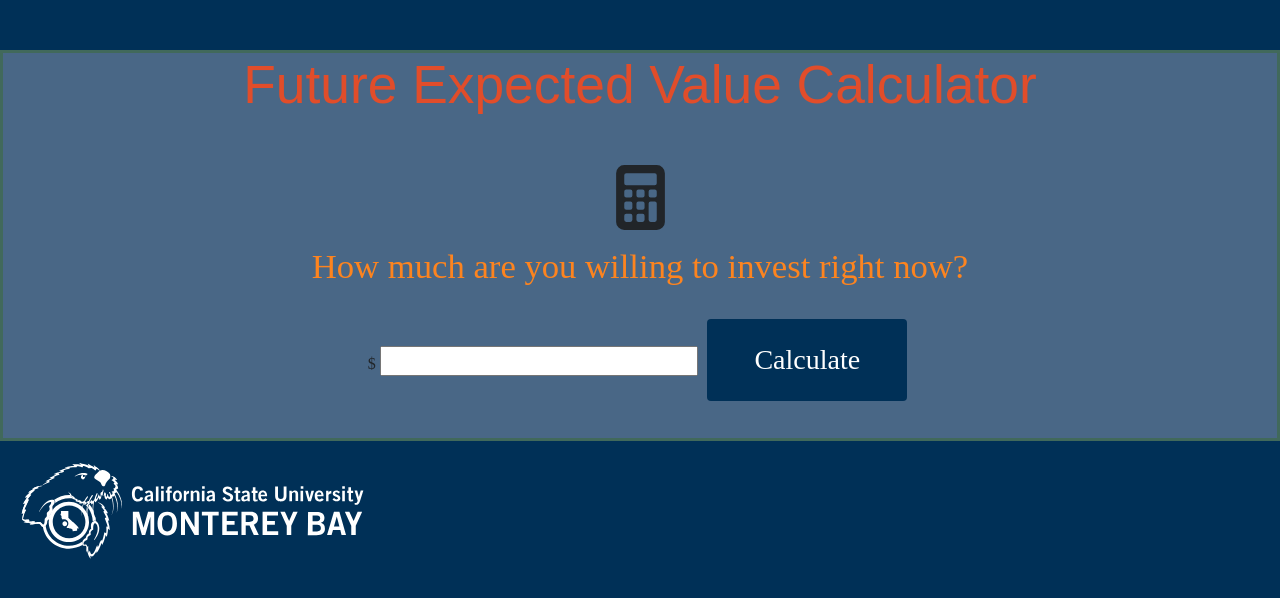
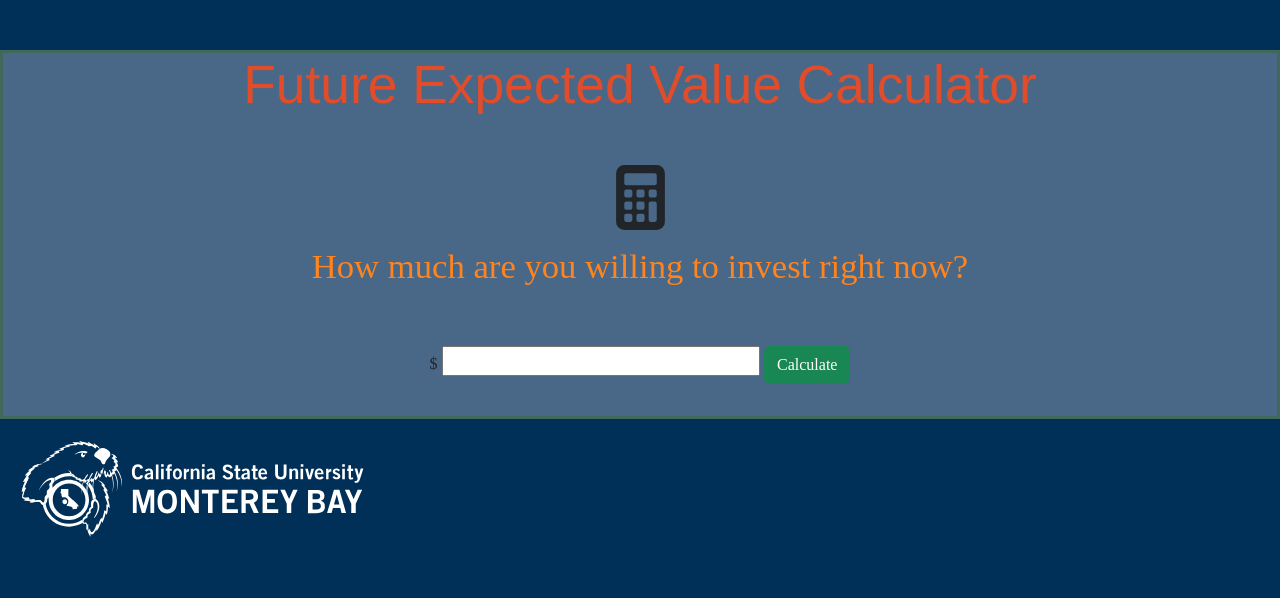
Before and after one commit to mattf4171/Future-Value-Calculator, a Flask app: page / in a window 1280 px wide. Shown: the top 598 px of the page. Run offline with Flask 2, Linux system fonts and the light colour scheme.

Commit message:
Fixed, Index now complete

```diff
--- a/templates/index.html
+++ b/templates/index.html
@@ -28,7 +28,7 @@
                         <label for="invest_amount" class="currencySymbol">$</label>
                         <input type="text" class="invest_amount" id="invest_amount" name="invest_amount">
                     </span>
-                    <input type="submit" class="button" value="Calculate" name="indexButton"/>
+                    <input type="submit" class="btn btn-success" value="Calculate" name="indexButton"/>
                     <h3 class="errorMsg">{{err_msg}}</h3>
                 </form>
             </div>
```
